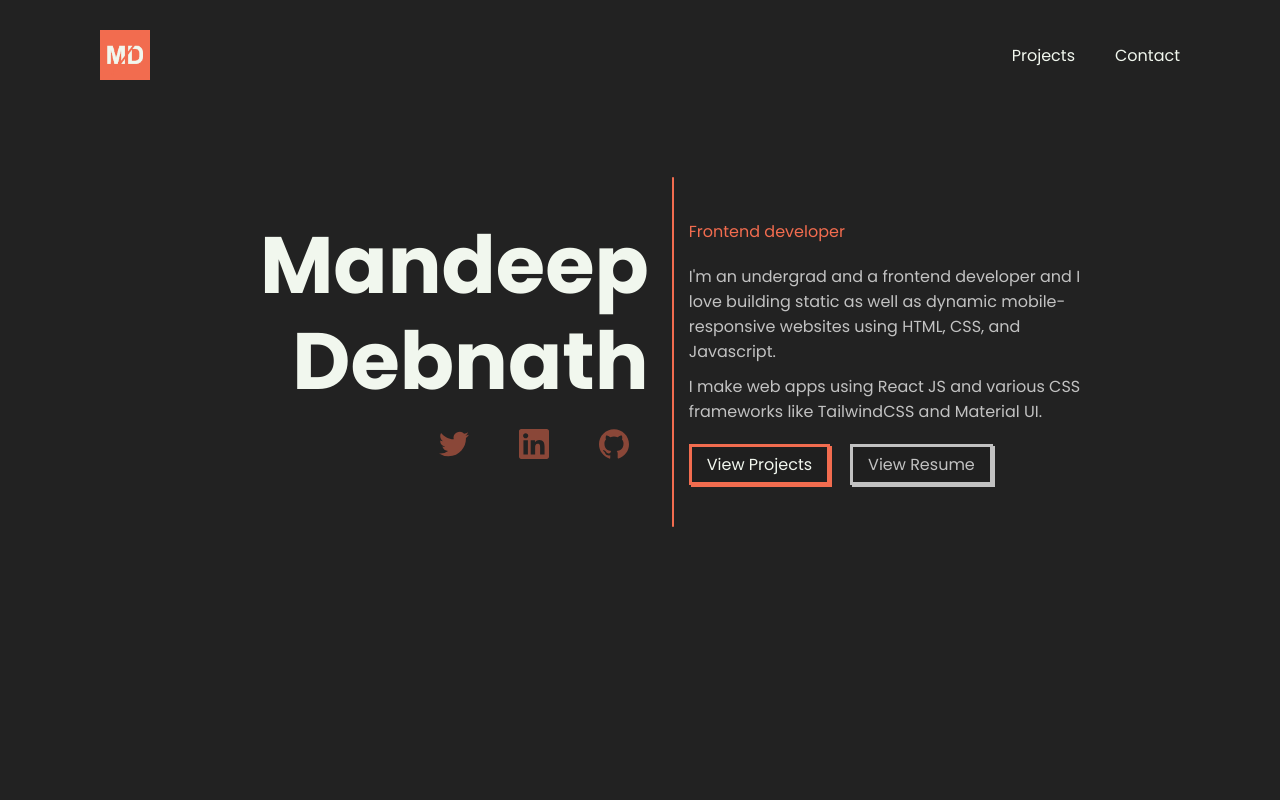
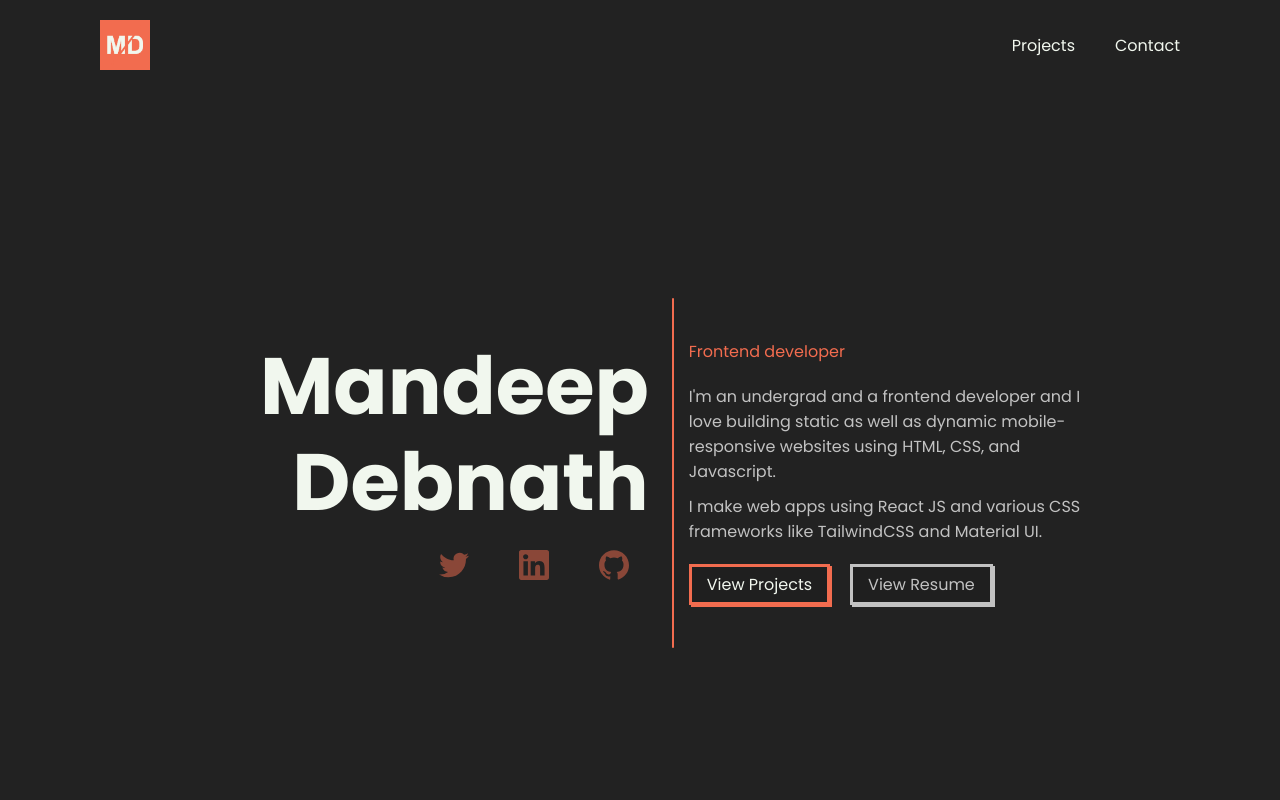
Before and after one commit to mandeepdebnath/portfolio, a React (Create React App) app: page / in a window 1280 px wide. Shown: the top 800 px of the page. Built offline with nearby package versions, Linux system fonts and the light colour scheme.

Commit message:
optimizations

```diff
--- a/src/Components/Header.jsx
+++ b/src/Components/Header.jsx
@@ -9,7 +9,6 @@ import github from "../assets/github.svg";
 const Header = () => {
   return (
     <>
-      <header>
       <nav id="top">
         <a href="/">
           <img src={logo} alt="logo" />
@@ -27,7 +26,7 @@ const Header = () => {
           </li>
         </ul>
       </nav>
-
+      <header>
         <div className="header-content">
           <div className="name">
             <h1>Mandeep Debnath</h1>
--- a/src/styles/header.css
+++ b/src/styles/header.css
@@ -1,14 +1,18 @@
 header {
   background: #222222;
   padding-bottom: 50px;
+  height: 100vh;
+  display: grid;
+  place-items: center;
 }
 
 nav {
+  background: #222222;
   display: flex;
   justify-content: space-between;
-  padding: 30px 100px;
+  padding: 20px 100px;
   align-items: center;
-  margin-bottom: 30px;
+  /* margin-bottom: 30px; */
 }
 
 nav img {
@@ -19,12 +23,6 @@ nav img {
   image-rendering: crisp-edges;
   -ms-interpolation-mode: nearest-neighbor;
 }
-
-nav h1 {
-  color: #f26c4f;
-  font-size: 2rem;
-}
-
 nav ul {
   display: flex;
   gap: 40px;
@@ -35,7 +33,6 @@ ul li {
 }
 
 .header-content {
-  margin-top: 100px;
   display: flex;
   gap: 30px;
   justify-content: center;
```
Lines whose indentation alone changed are shown as unchanged.
